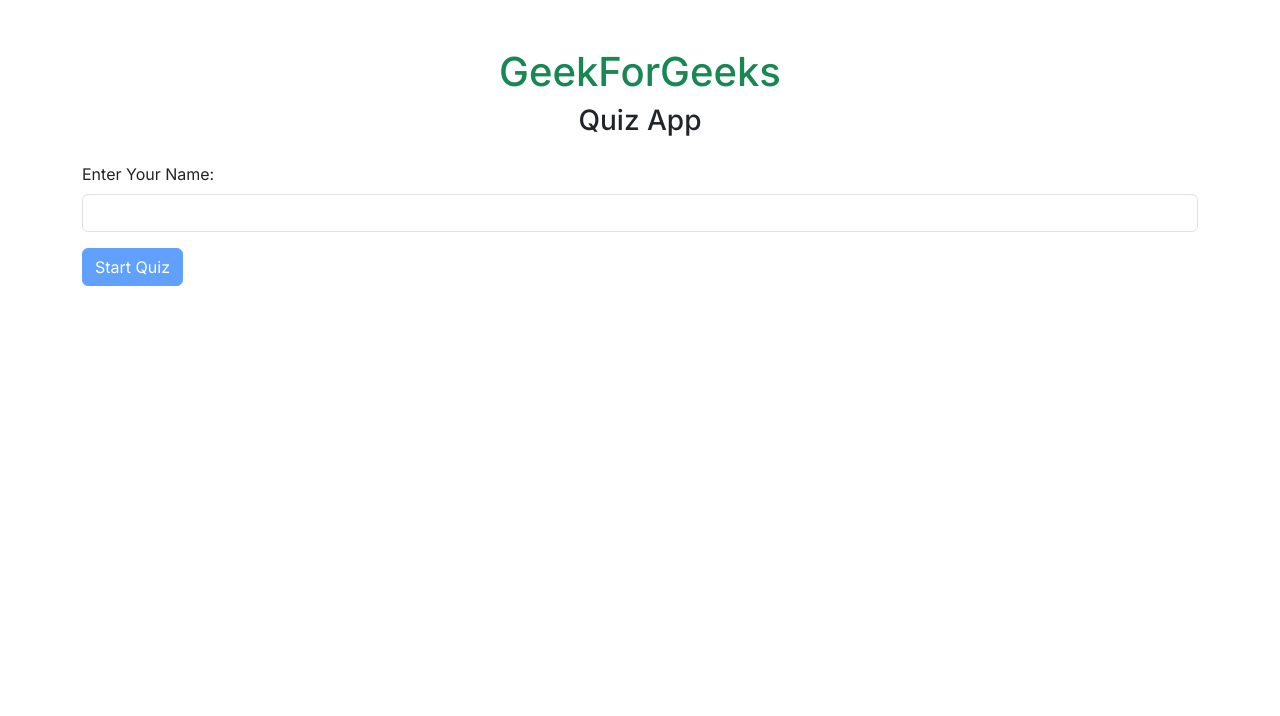
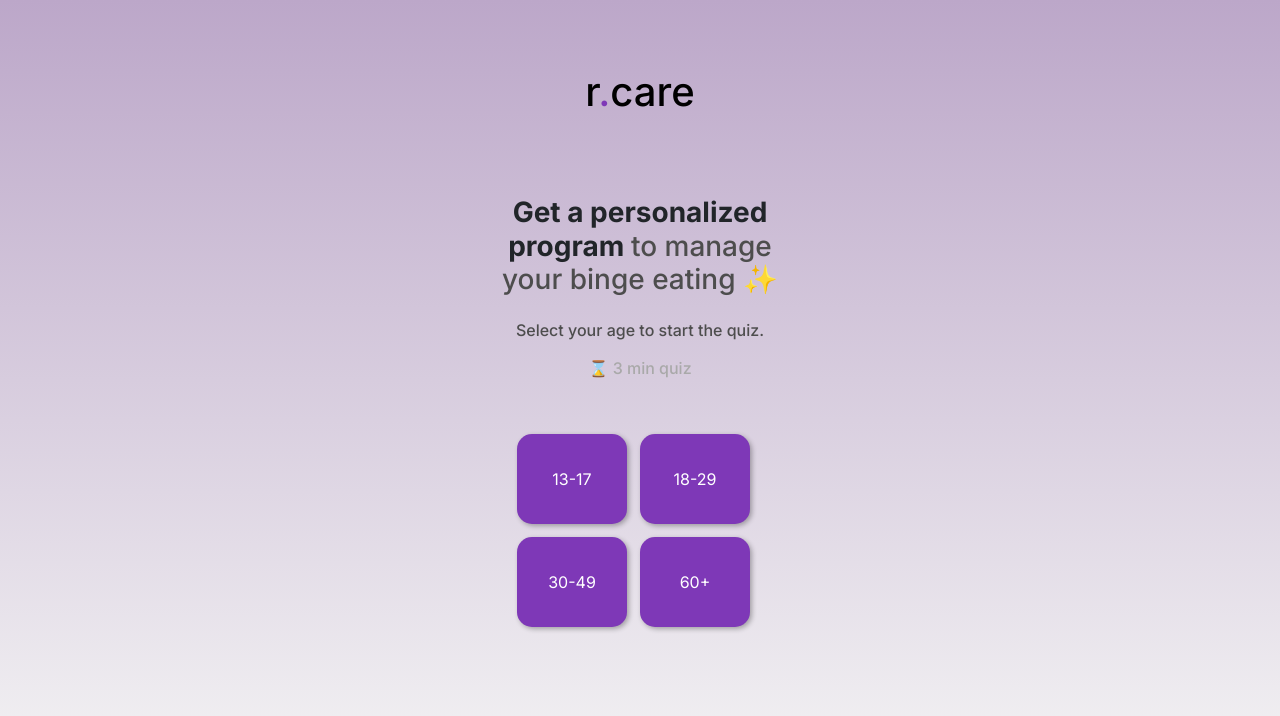
Before and after one commit to williamacostalora/recoverCareQuiz, a Next.js app in the folder quiz-app/: page / in a window 1280 px wide. Shown: the top 716 px of the page. Built offline with nearby package versions, Linux system fonts and the light colour scheme.

Commit message:
made landing page

```diff
--- a/quiz-app/app/globals.css
+++ b/quiz-app/app/globals.css
@@ -1,4 +1,4 @@
-:root {
+/* :root {
   --max-width: 1100px;
   --border-radius: 12px;
   --font-mono: ui-monospace, Menlo, Monaco, "Cascadia Mono", "Segoe UI Mono",
@@ -71,7 +71,7 @@
     --card-rgb: 100, 100, 100;
     --card-border-rgb: 200, 200, 200;
   }
-}
+} */
 
 * {
   box-sizing: border-box;
@@ -79,6 +79,11 @@
   margin: 0;
 }
 
+/* .light-purple-bg {
+  background-color: #E6E6FA;
+} */
+
+/*
 html,
 body {
   max-width: 100vw;
@@ -104,4 +109,4 @@
   html {
     color-scheme: dark;
   }
-}
+} */
--- a/quiz-app/app/page.js
+++ b/quiz-app/app/page.js
@@ -8,20 +8,44 @@
     const [name, setName] = useState('');
 
     return (
+        <div style={{
+                    background: 'linear-gradient(to bottom, #BCA7C9 , #F5F5F5 )',
+                    minHeight: '100vh',
+                    padding: '20px'
+                }}>
             <div className="container mt-5 ml-5">
                 <div className="text-center">
 
-                <h1 className='text-success mtb-1 '>
-                    GeekForGeeks
+                <h1 className='mtb-1'>
+                    <span style={{ color: 'black' }}>r</span>
+                    <span style={{ color: '#7E38B7' }}>.</span>
+                    <span style={{ color: 'black' }}>care</span>
                 </h1>
-                <h3 className='mb-4'>Quiz App</h3>
+                <br/>
+                <br/>
+                <br/>
+
+                    <h3 className='mb-4'>
+                        <strong>Get a personalized <br/>
+                        program </strong><span style={{ color: '#4D4D4D' }}>to manage</span> <br />
+                        <span style={{ color: '#4D4D4D' }}>your binge eating ✨</span>
+                    </h3>
+
+                    <h6>
+
+                        <span style={{ color: '#4D4D4D' }}>Select your age to start the quiz.</span>
+                        <br/> <br/>
+                        <span style={{ color: '#A9A9A9' }}>⌛ 3 min quiz</span>
+                    </h6>
                 </div>
+
+                <br/><br/>
 
                 {quizStarted ? (
                     <Quiz name={name} />
                 ) : (
                     <>
-                    <div className="mb-3">
+                        {/* <div className="mb-3">
                             <label htmlFor="nameInput"
                                 className="form-label">
                                 Enter Your Name:
@@ -34,17 +58,85 @@
                                 onChange={(e) =>
                                     setName(e.target.value)}
                             />
-                    </div>
+                        </div> */}
+                        <center><button
+                            onClick={() => setQuizStarted(true)}
+                            className="btn btn-primary btn-large"
+                            style={{
+                                backgroundColor: '#7E38B7',
+                                marginRight: '13px',
+                                marginBottom: '13px',
+                                width: '110px',
+                                height: '90px' ,
+                                border:'none',
+                                outline:'none',
+                                borderRadius:'15px',
+                                boxShadow: '2px 2px 5px rgba(0, 0, 0, 0.3)'
+                            }}
+
+                        >
+                            13-17
+                        </button>
+
                         <button
                             onClick={() => setQuizStarted(true)}
-                        className="btn btn-primary"
-                        // Disable button if name is empty or whitespace
-                        disabled={!name.trim()}
+                            className="btn btn-primary btn-large"
+                            style={{
+                                backgroundColor: '#7E38B7',
+                                marginRight: '13px',
+                                marginBottom: '13px',
+                                width: '110px',
+                                height: '90px',
+                                border:'none',
+                                outline:'none',
+                                borderRadius:'15px',
+                                boxShadow: '2px 2px 5px rgba(0, 0, 0, 0.3)'
+                            }}
+
                         >
-                        Start Quiz
+                            18-29
                         </button>
+                        <br/>
+                        <button
+                            onClick={() => setQuizStarted(true)}
+                            className="btn btn-primary btn-large"
+                            style={{
+                                backgroundColor: '#7E38B7',
+                                marginRight: '13px',
+                                marginBottom: '13px',
+                                width: '110px',
+                                height: '90px',
+                                border:'none',
+                                outline:'none',
+                                borderRadius:'15px',
+                                boxShadow: '2px 2px 5px rgba(0, 0, 0, 0.3)'
+                            }}
+
+                        >
+                            30-49
+                        </button>
+
+                        <button
+                            onClick={() => setQuizStarted(true)}
+                            className="btn btn-primary btn-large"
+                            style={{
+                                backgroundColor: '#7E38B7',
+                                marginRight: '13px',
+                                marginBottom: '13px',
+                                width: '110px',
+                                height: '90px',
+                                border:'none',
+                                outline:'none',
+                                borderRadius:'15px',
+                                boxShadow: '2px 2px 5px rgba(0, 0, 0, 0.3)'
+                            }}
+
+                        >
+                            60+
+                        </button></center>
                     </>
                 )}
             </div>
+        </div>
     );
 }
```
Lines whose indentation alone changed are shown as unchanged.
